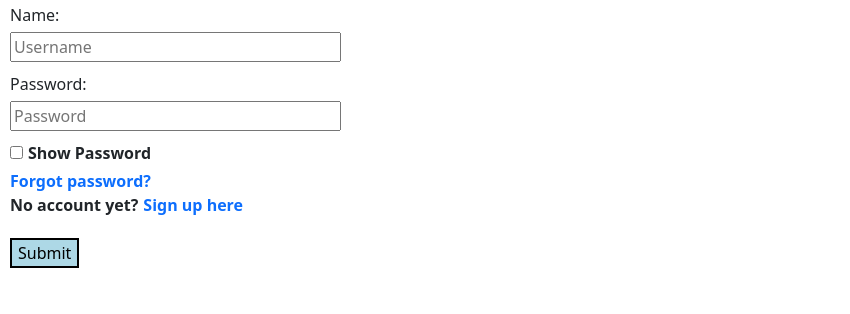
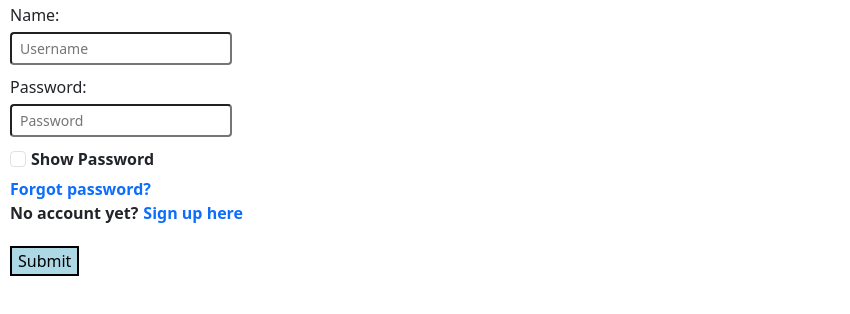
Before and after one commit to tysalim/IB-CS-Projects, a plain HTML site: page HTML/Login Page/index.html in a window 1280 px wide. Shown: the part 58-372 px from the top of the page, without its empty margins (0-850 px from the left). Drawn offline with nearby package versions, Linux system fonts and the light colour scheme.

Commit message:
Integrated Boostrap styling

```diff
--- a/HTML/Login Page/index.html
+++ b/HTML/Login Page/index.html
@@ -10,10 +10,10 @@
     <h1 id="title">Schoology Login</h1>
     <form name="myform">
       <label>Name:</label>
-      <input type="text" placeholder="Username" id="user" size="30" required>
+      <input type="text" placeholder="Username" class="form-control-sm" id="user" required>
       <label>Password: </label>
-      <input type="password" placeholder="Password" id="pwd" size="30" required>
-      <input type="checkbox" onclick="toggle()" id="pwd-toggle"><label class="inline-label">Show Password</label>
+      <input type="password" class="form-control-sm" placeholder="Password" id="pwd" required>
+      <input class="form-check-input" type="checkbox" onclick="toggle()" id="pwd-toggle"><label class="inline-label">Show Password</label>
     </form>
     <a href="https://xs.schoology.com/login/forgot">Forgot password?</a>
     <br>
```
